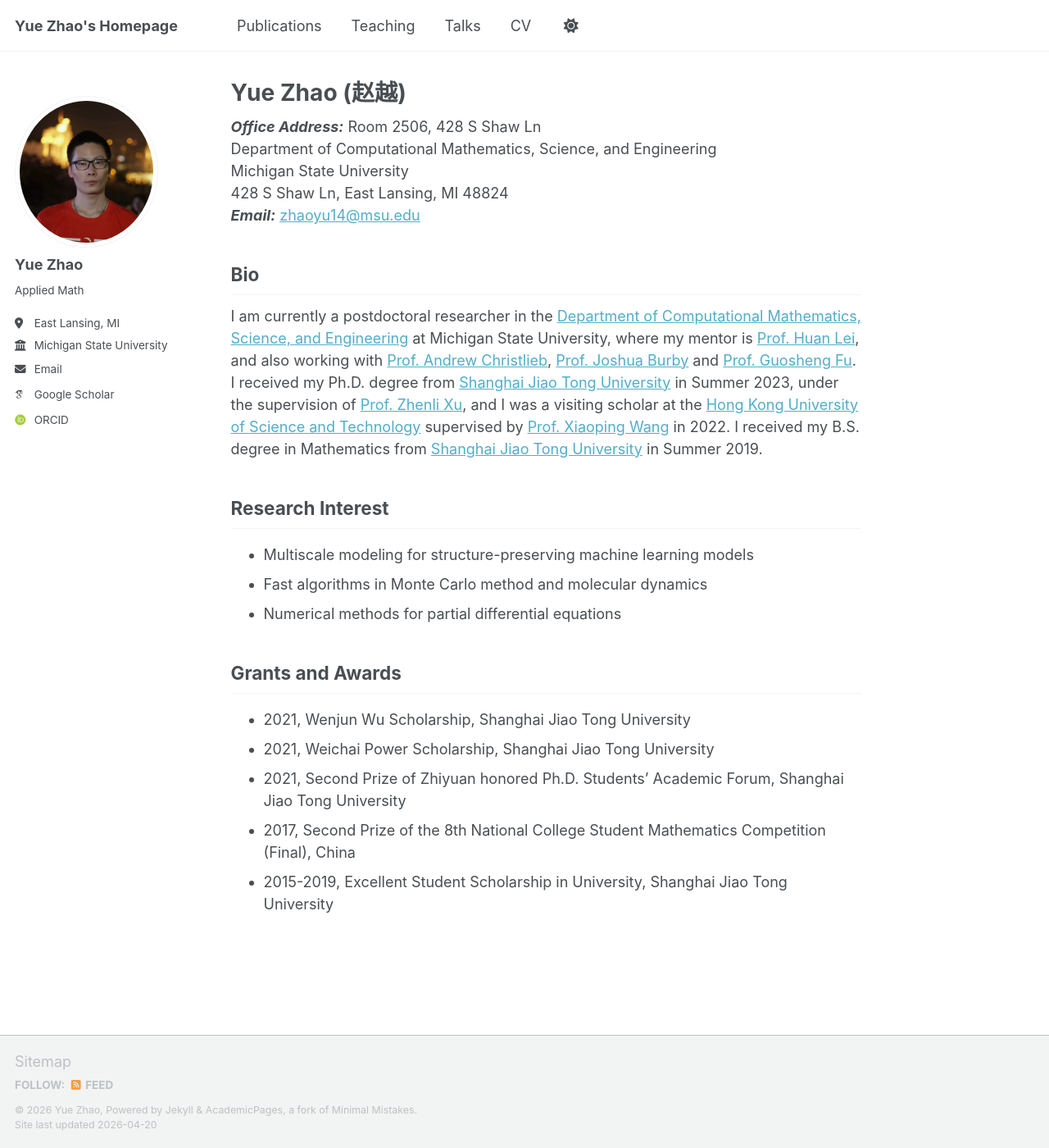
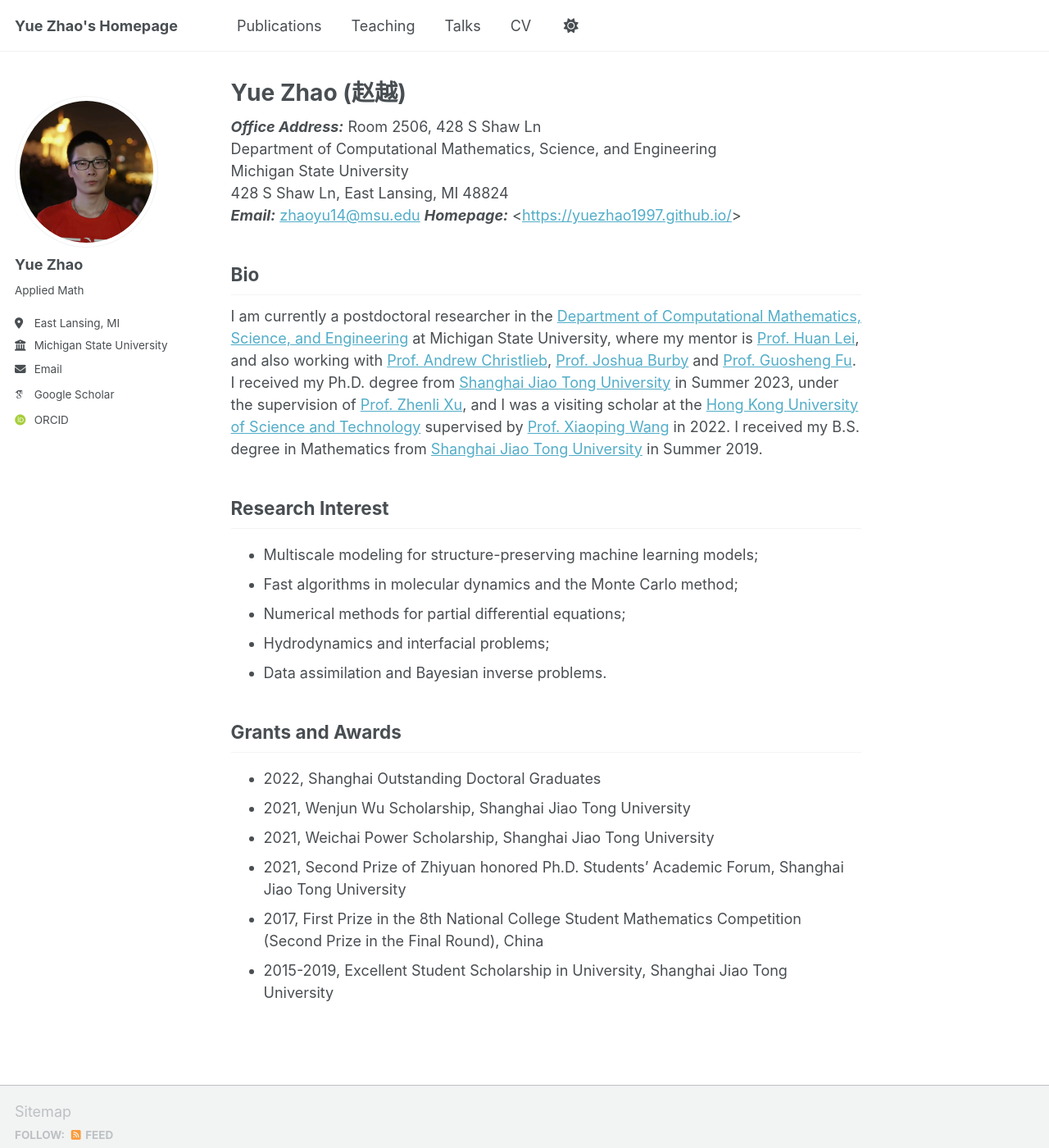
Before and after one commit to yuezhao1997/yuezhao1997.github.io, a Jekyll site: the page built from _pages/about.md, in a window 1280 px wide and 1400 px high. Shown: the whole window at 82% size. Built offline with Jekyll 4.4.1, drawn with Linux system fonts in a browser that asks for light colours; some web fonts are replaced; a script bundle is joined from its source files by our own code; library files that are not in the unit come from our copies.

Commit message:
Update about.md

```diff
--- a/_pages/about.md
+++ b/_pages/about.md
@@ -12,6 +12,7 @@ Department of Computational Mathematics, Science, and Engineering <br>
 Michigan State University <br>
 428 S Shaw Ln, East Lansing, MI 48824 <br>
 **_Email:_** <zhaoyu14@msu.edu>
+**_Homepage:_** <[https://yuezhao1997.github.io/](https://yuezhao1997.github.io/)>
 
 
 ## Bio
@@ -22,20 +23,19 @@ I received my B.S. degree in Mathematics from [Shanghai Jiao Tong University](ht
 
 ## Research Interest
 
-- Multiscale modeling for structure-preserving machine learning models
-- Fast algorithms in Monte Carlo method and molecular dynamics
-- Numerical methods for partial differential equations
-<!--
-Hydrodynamics and interfacial problems
-Data assimilation and Bayesian inverse problems
--->
+- Multiscale modeling for structure-preserving machine learning models;
+- Fast algorithms in molecular dynamics and the Monte Carlo method;
+- Numerical methods for partial differential equations;
+- Hydrodynamics and interfacial problems;
+- Data assimilation and Bayesian inverse problems.
 
 ## Grants and Awards
 
+- 2022, Shanghai Outstanding Doctoral Graduates
 - 2021, Wenjun Wu Scholarship, Shanghai Jiao Tong University
 - 2021, Weichai Power Scholarship, Shanghai Jiao Tong University
 - 2021, Second Prize of Zhiyuan honored Ph.D. Students' Academic Forum, Shanghai Jiao Tong University
-- 2017, Second Prize of the 8th National College Student Mathematics Competition (Final), China  <!-- 03/2017 -->
+- 2017, First Prize in the 8th National College Student Mathematics Competition (Second Prize in the Final Round), China  <!-- 03/2017 -->
 - 2015-2019, Excellent Student Scholarship in University, Shanghai Jiao Tong University
 
 
```
